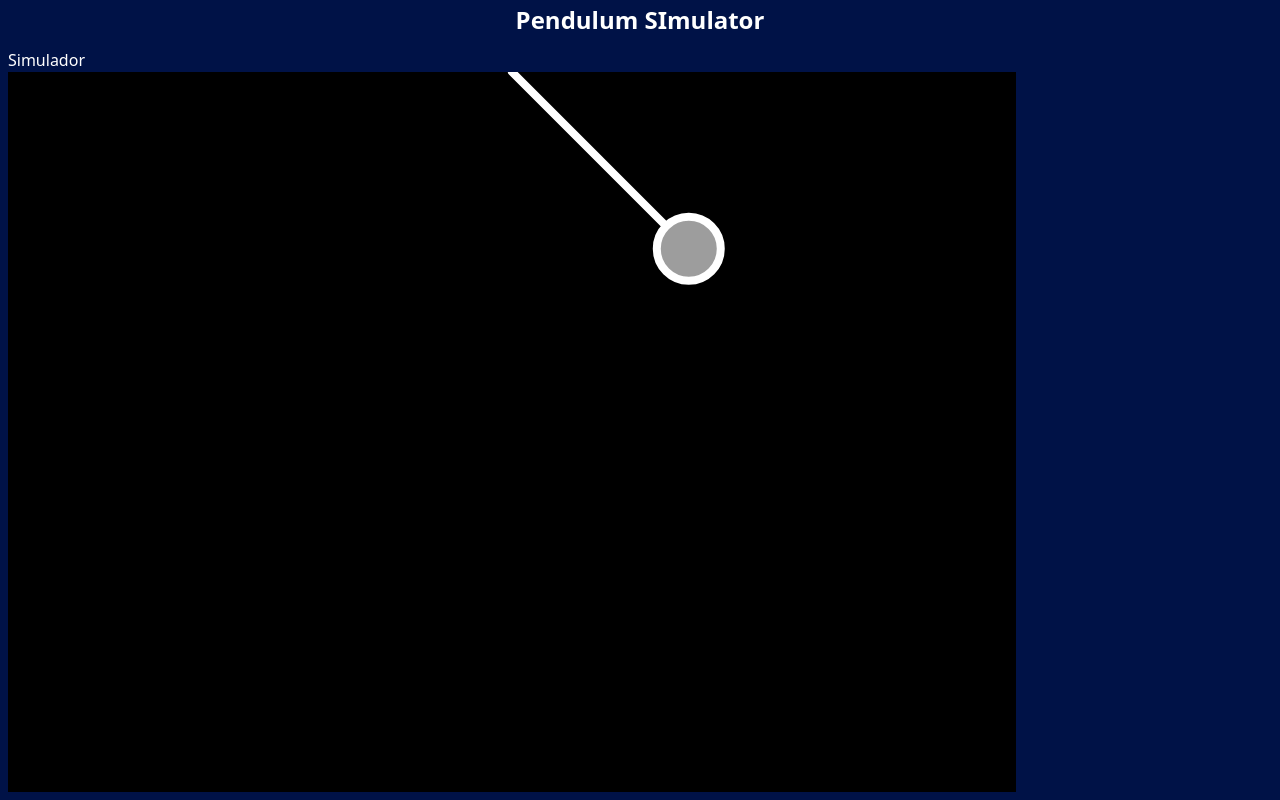
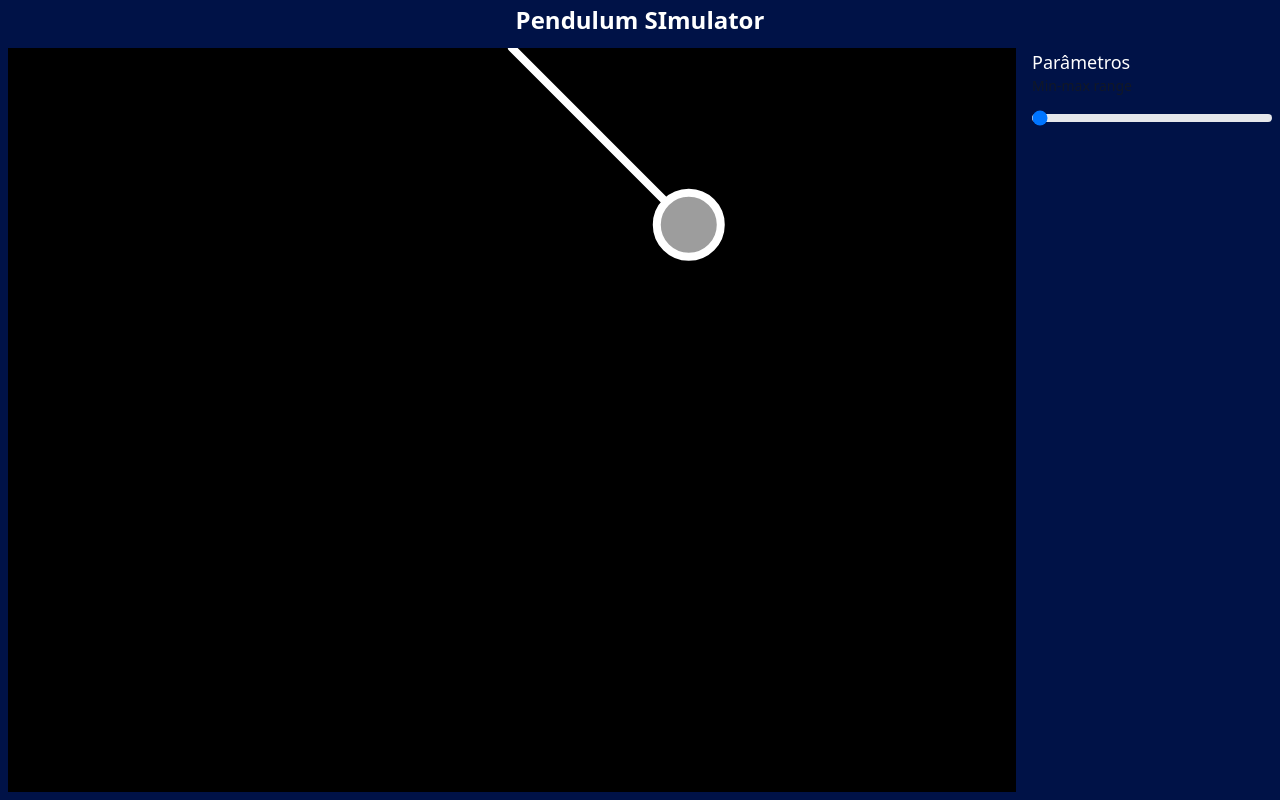
Before and after one commit to bkpvitorpf/Pendulum-Simulator, a React (Vite) app: page / in a window 1280 px wide. Built offline with nearby package versions, Linux system fonts and the light colour scheme.

Commit message:
Começando a adicionar os inputs que irão controlar os valores dos parâmetros da simulação

```diff
--- a/src/App.tsx
+++ b/src/App.tsx
@@ -1,24 +1,30 @@
-import { useContext, useEffect } from "react";
+import { useContext, useEffect, useRef, useState } from "react";
 import { GlobalContext } from "./context/Global";
 import { generateP5Canvas } from "./functions/GenerateP5Canvas";
 import { waitForElement } from "./functions/WaitElements";
 
 function App() {
-  const { definirLarguraDoCanvas, sketch, definirAlturaDoCanvas } = useContext(GlobalContext)
+  const { definirLarguraDoCanvas, sketch, definirAlturaDoCanvas, definirTamanhoDaLinha } = useContext(GlobalContext)
+
+  // Referências dos inputs
+  const tamanhoDaLinhaSliderRef = useRef<HTMLInputElement>(null)
+
+  //Estado dos inputs
+  const [tamanhoDaLinhaSliderState, setTamanhoDaLinha] = useState(100)
 
   // Executa apenas na primeira vez que a página é carregada
   useEffect(() => {
     //Adiciona um evento para quando a tela mudar de tamanho
     addEventListener('resize', () => {
       definirLarguraDoCanvas(document.querySelector("#simulator")?.clientWidth as number - 16)
-      definirAlturaDoCanvas(document.querySelector("#simulator")?.clientHeight as number - 40)
+      definirAlturaDoCanvas(document.querySelector("#simulator")?.clientHeight as number - 16)
     })
 
     // Espera a div que contem a simulação aparecer na tela
     waitForElement("#simulator").then(() => {
       // O canvas agora vai ocupar 100% do elemento respeitando o padding
       definirLarguraDoCanvas(document.querySelector("#simulator")?.clientWidth as number - 16)
-      definirAlturaDoCanvas(document.querySelector("#simulator")?.clientHeight as number - 40)
+      definirAlturaDoCanvas(document.querySelector("#simulator")?.clientHeight as number - 16)
 
       //Gera a simulação
       generateP5Canvas(sketch)
@@ -37,12 +43,41 @@ function App() {
           <h1 className="">Pendulum SImulator</h1>
         </div>
         <div className="flex" style={{ height: '95%' }}>
-          <main className="w-4/5 h-full bg-Steel-Blue box-border p-2" id="simulator">
-            Simulador
-          </main>
-          <aside className="w-1/5 h-full  p-2 flex justify-center">
-            {/* Parâmetros
-            <button onClick={() => { setTamanhoDaLinha(400) }}>a</button> */}
+          <main className="w-4/5 h-full bg-Steel-Blue box-border p-2" id="simulator" />
+
+          <aside className="w-1/5 h-full  p-2 flex-col justify-center items-center">
+            <h2 className="text-lg">Parâmetros</h2>
+
+            <div
+              className="flex-col items-center"
+            >
+              {/* Tamanho da linha */}
+              <label
+                htmlFor="minmax-range"
+                className="block mb-2 text-sm font-medium text-gray-900 dark:text-white"
+              >
+                Min-max range
+              </label>
+
+              <input
+                id="minmax-range"
+                type="range"
+                min="100"
+                step={50}
+                max="500"
+                value={tamanhoDaLinhaSliderState}
+                className="w-full h-2 bg-gray-200 rounded-lg appearance-none cursor-pointer dark:bg-gray-700"
+                ref={tamanhoDaLinhaSliderRef}
+                onMouseUp={(event) => {
+                  if (tamanhoDaLinhaSliderRef.current) {
+                    definirTamanhoDaLinha(Number(tamanhoDaLinhaSliderRef.current.value))
+                  }
+                }}
+                onChange={
+                  event => setTamanhoDaLinha(Number(event.target.value))
+                }
+              />
+            </div>
           </aside>
         </div>
       </div>
--- a/src/context/Global.tsx
+++ b/src/context/Global.tsx
@@ -17,6 +17,9 @@ type ContextStateProps = {
     sketch: P5SketchProps
     definirLarguraDoCanvas: (novaLargura: number) => void
     definirAlturaDoCanvas: (novaAltura: number) => void
+    definirAngulo: (novoAngulo: number) => void
+    definirConstanteDaGravidade: (novaConstante: number) => void
+    definirTamanhoDaLinha: (novoTamanho: number) => void
 }
 
 type ContextProviderProps = {
@@ -28,18 +31,21 @@ const p5 = new P5(sketch)
 
 const initialStateValues: ContextStateProps = {
     sketch: {
-        angulo: p5.PI / 4,
+        angulo: p5.PI / 4, //
         origem: p5.createVector(),
         massa: p5.createVector(),
         tamanhoDaLinha: 250,
-        alturaDoCanvas: 525,
-        larguraDoCanvas: 585,
-        constanteDaGravidade: 0,
+        alturaDoCanvas: 525, //
+        larguraDoCanvas: 585, //
+        constanteDaGravidade: 0,//
         aceleraçãoAngular: 0,
         velocidadeAngular: 0,
     },
     definirLarguraDoCanvas: () => { null },
-    definirAlturaDoCanvas: () => { null }
+    definirAlturaDoCanvas: () => { null },
+    definirAngulo: () => { null },
+    definirConstanteDaGravidade: () => { null },
+    definirTamanhoDaLinha: () => { null }
 }
 
 export const GlobalContext = createContext<ContextStateProps>(initialStateValues)
@@ -61,8 +67,29 @@ export const GlobalContextProvider = ({ children }: ContextProviderProps) => {
         }))
     }, [])
 
+    const definirAngulo = useCallback((novoAngulo: number) => {
+        definirEstado(estadoAnterior => ({
+            ...estadoAnterior,
+            angulo: novoAngulo
+        }))
+    }, [])
+
+    const definirConstanteDaGravidade = useCallback((novaConstante: number) => {
+        definirEstado(estadoAnterior => ({
+            ...estadoAnterior,
+            constanteDaGravidade: novaConstante
+        }))
+    }, [])
+
+    const definirTamanhoDaLinha = useCallback((novoTamanho: number) => {
+        definirEstado(estadoAnterior => ({
+            ...estadoAnterior,
+            tamanhoDaLinha: novoTamanho
+        }))
+    }, [])
+
     return (
-        < GlobalContext.Provider value={{ sketch: estado, definirLarguraDoCanvas, definirAlturaDoCanvas }} >
+        < GlobalContext.Provider value={{ sketch: estado, definirLarguraDoCanvas, definirAlturaDoCanvas, definirAngulo, definirConstanteDaGravidade, definirTamanhoDaLinha }} >
             {children}
         </  GlobalContext.Provider>
     )
```
Also changed, not shown: 1 other file (tests, documents, lock files or other folders).
